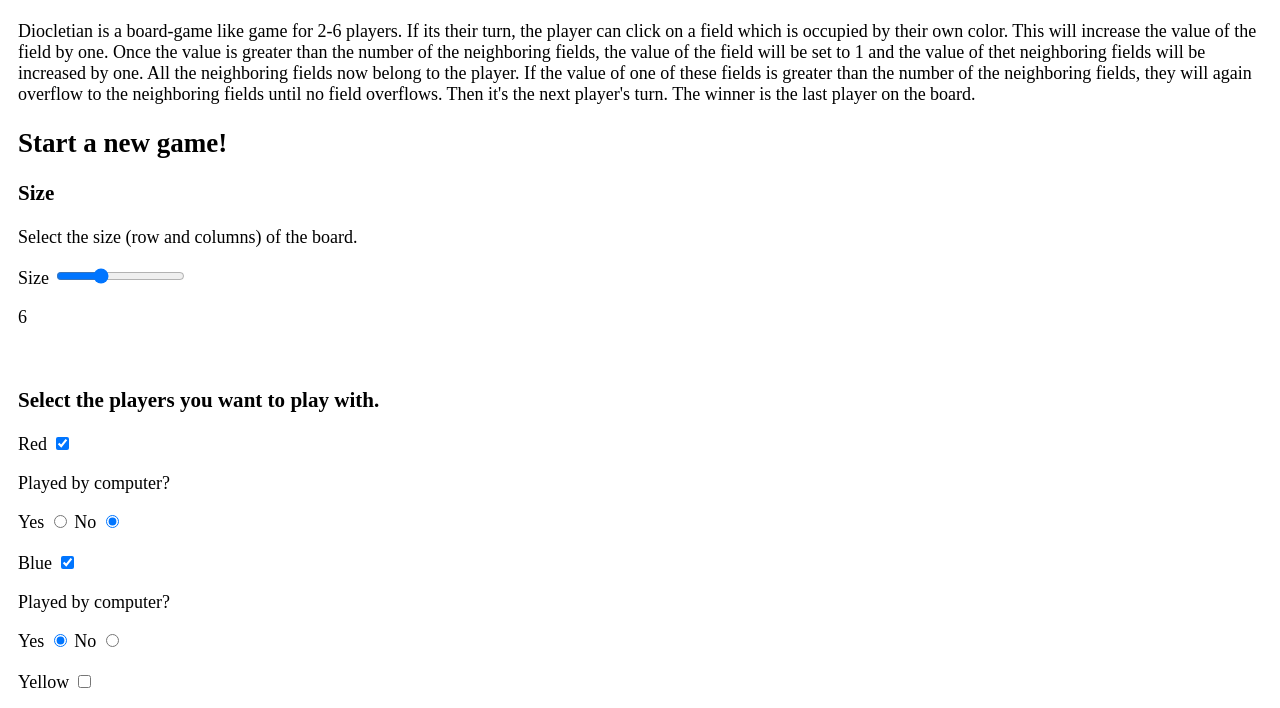
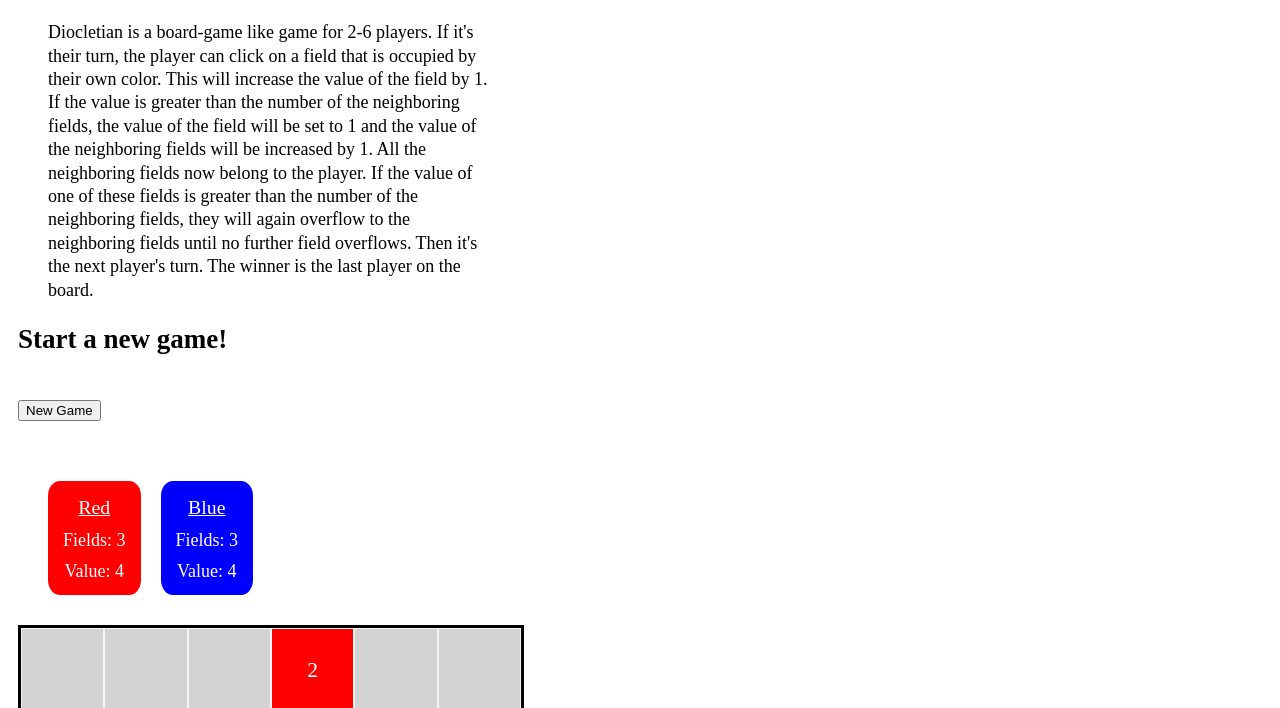
Before and after one commit to miob1781/DiocletianGame, a plain HTML site: page index.html in a window 1280 px wide. Shown: the part 69-777 px from the top of the page. Drawn offline with Linux system fonts and the light colour scheme.

Commit message:
hide menu and improve rules

```diff
--- a/index.html
+++ b/index.html
@@ -14,7 +14,7 @@
         <h1>Diocletian</h1>
     </header>
     <main>
-        <p id="rules">Diocletian is a board-game like game for 2-6 players. If its their turn, the player can click on a field which is occupied by their own color. This will increase the value of the field by one. Once the value is greater than the number of the neighboring fields, the value of the field will be set to 1 and the value of thet neighboring fields will be increased by one. All the neighboring fields now belong to the player. If the value of one of these fields is greater than the number of the neighboring fields, they will again overflow to the neighboring fields until no field overflows. Then it's the next player's turn. The winner is the last player on the board.</p>
+        <p id="rules">Diocletian is a board-game like game for 2-6 players. If it's their turn, the player can click on a field that is occupied by their own color. This will increase the value of the field by 1. If the value is greater than the number of the neighboring fields, the value of the field will be set to 1 and the value of the neighboring fields will be increased by 1. All the neighboring fields now belong to the player. If the value of one of these fields is greater than the number of the neighboring fields, they will again overflow to the neighboring fields until no further field overflows. Then it's the next player's turn. The winner is the last player on the board.</p>
         <div id="menu">
             <h2>Start a new game!</h2>
             <div id="size">
@@ -106,7 +106,7 @@
                 <label for="dense">Dense</label>
                 <input type="radio" name="density" value="dense" id="dense">
             </div>
-            <button id="start" type="button">Start!</button>
+            <button id="start" type="button">New Game</button>
             <p id="error-message"></p>
         </div>
         <div id="display-container">
--- a/styles/style.css
+++ b/styles/style.css
@@ -6,8 +6,18 @@ html {
     font-size: min(4vw, 18px);
 }
 
+#rules {
+    width: min(90vw, 450px);
+    margin-left: clamp(10px, 4vw, 30px);
+    line-height: 1.3;
+}
+
 #menu {
     margin-bottom: 50px;
+}
+
+#size, #players, #density, .is-computer {
+    display: none;
 }
 
 .player {
@@ -58,5 +68,5 @@ html {
     background-color: lightgrey;
     border: 1px solid whitesmoke;
     z-index: 2;
-    cursor:cell;
+    cursor: cell;
 }
```
